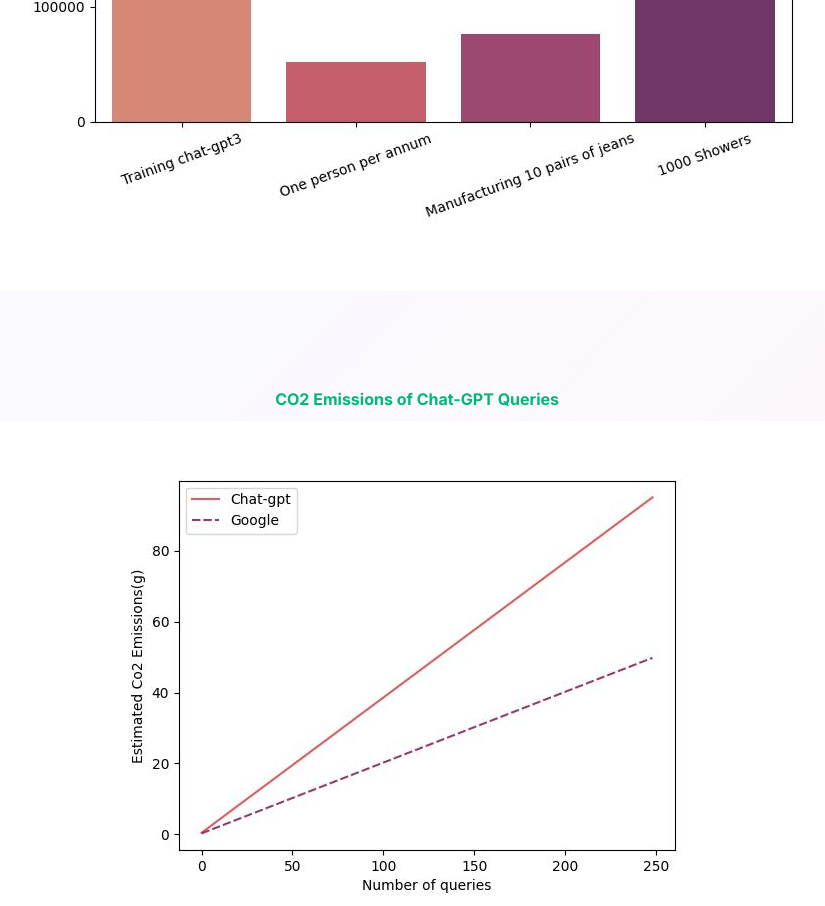
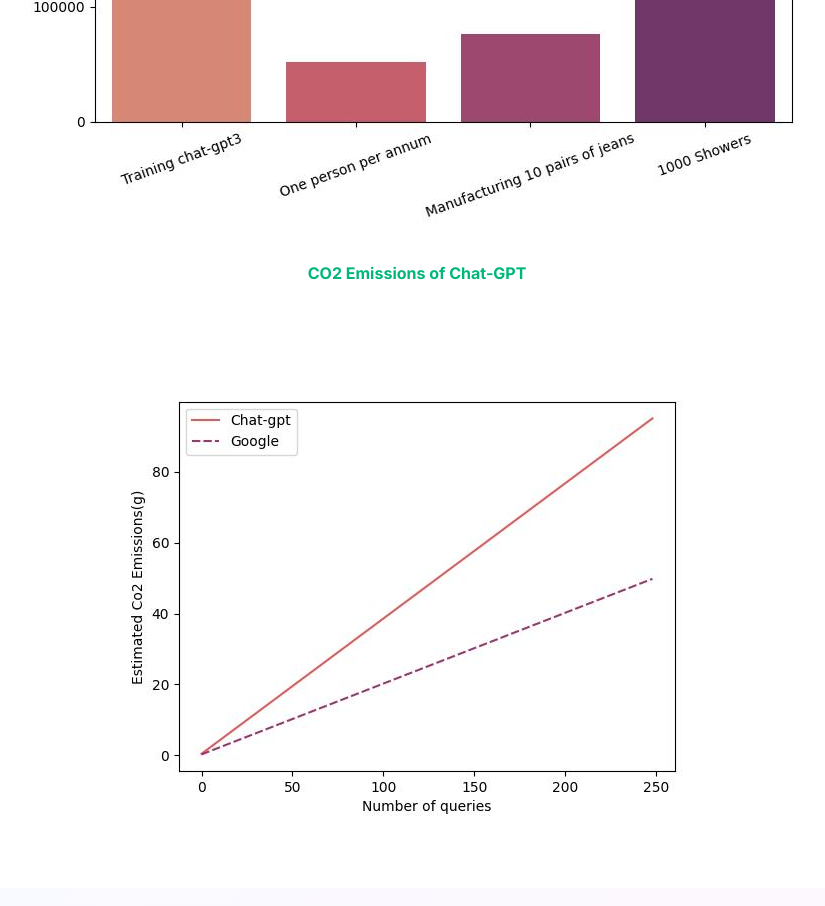
Before and after one commit to Lambxx/ImpactOfGPT, a plain HTML site: page index.html in a window 1280 px wide. Shown: the part 1160-2066 px from the top of the page, without its empty margins (221-1046 px from the left). Drawn offline with Linux system fonts and the light colour scheme.

Commit message:
Update index.html
u

```diff
--- a/index.html
+++ b/index.html
@@ -32,27 +32,10 @@
             </div>
         </div>
     </header>
-    <section class="py-5">
-        <header class="bg-primary-gradient">
-            <div class="container pt-4 pt-xl-5">
-                <div class="row pt-5">
-                    <div class="col-md-8 col-xl-6 text-center text-md-start mx-auto">
-                        <div class="text-center">
-                            <p class="fw-bold text-success mb-2">CO2 Emissions of Chat-GPT Queries&nbsp;</p>
-                        </div>
-                    </div>
-                    <div class="col-12 col-lg-10 mx-auto">
-                        <div class="position-relative" style="display: flex;flex-wrap: wrap;justify-content: flex-end;">
-                            <div style="position: relative;flex: 0 0 45%;transform: translate3d(-5%, 20%, 0);"></div>
-                            <div style="position: relative;flex: 0 0 60%;transform: translate3d(0, 0%, 0);"></div>
-                        </div>
-                    </div>
-                </div>
-            </div>
-        </header>
-    </section>
     <section>
-        <div class="container text-center py-5" style="padding-top: 18px;margin-top: -110px;"><img class="img-fluid m-3" src="assets/img/co2.jpeg"><a href="#"> </a><a href="#"> </a></div>
+        <div class="container text-center py-5" style="padding-top: 18px;margin-top: -110px;">
+            <p style="padding-top: 54px;"><br><strong><span style="color: rgb(0, 183, 121);">CO2 Emissions of Chat-GPT&nbsp;</span></strong><br><br></p><img class="img-fluid m-3" src="assets/img/co2.jpeg"><a href="#"> </a><a href="#"> </a>
+        </div>
         <div class="container bg-primary-gradient py-5">
             <div class="row">
                 <div class="col-md-8 col-xl-6 text-center mx-auto">
```
